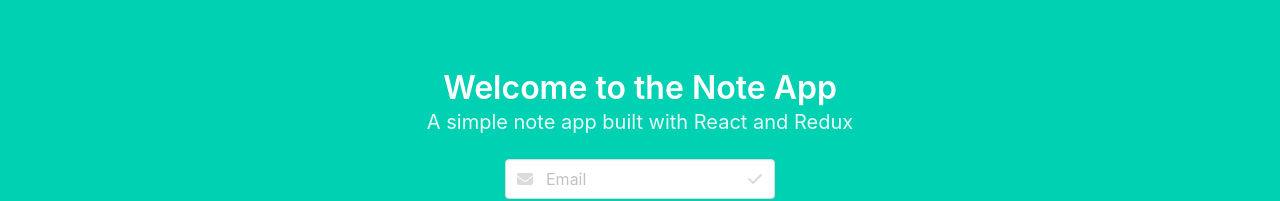
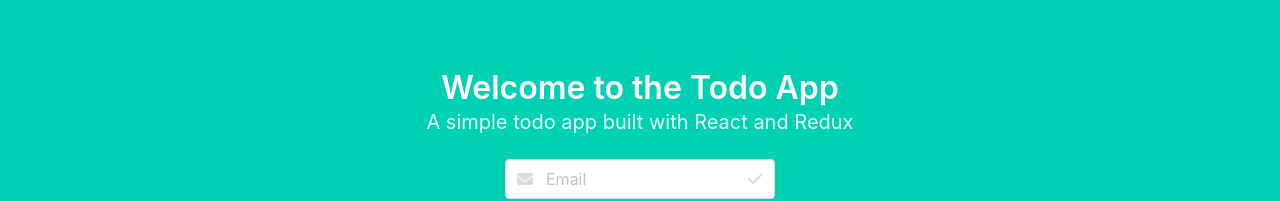
Before and after one commit to Spatchy/react-redux-notetaker, a React (Create React App) app: page /login in a window 1280 px wide. Shown: the part 208-409 px from the top of the page. Built offline with nearby package versions, Linux system fonts and the light colour scheme.

Commit message:
changed references to 'note' into 'todo'

```diff
--- a/src/views/Login.js
+++ b/src/views/Login.js
@@ -31,10 +31,10 @@
       <div className="hero-body">
         <div className="container">
           <h1 className="title has-text-centered">
-            Welcome to the Note App
+            Welcome to the Todo App
           </h1>
           <h2 className="subtitle has-text-centered">
-            A simple note app built with React and Redux
+            A simple todo app built with React and Redux
           </h2>
           <div className="columns is-centered">
             <div className="column is-3">
```
